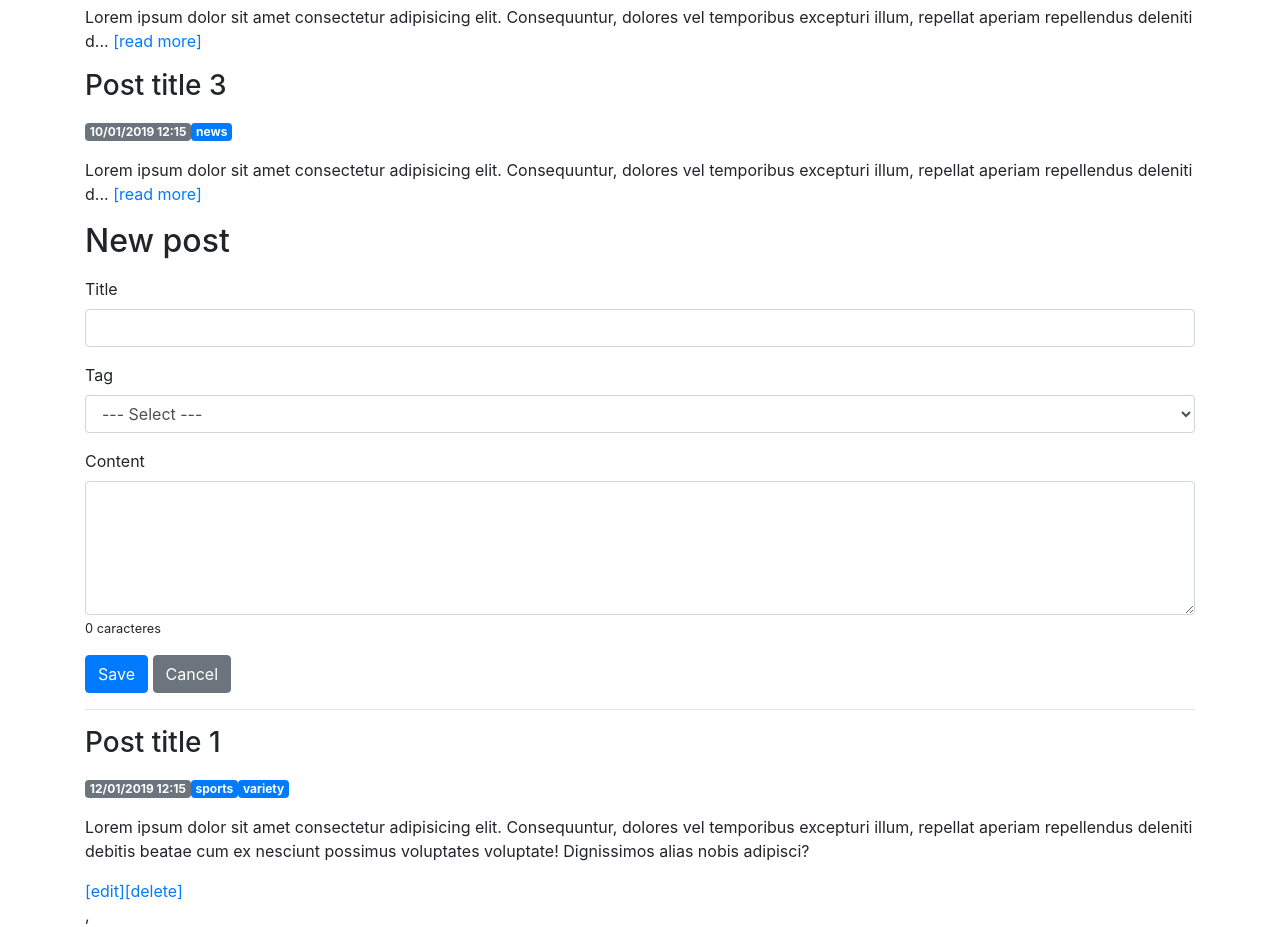
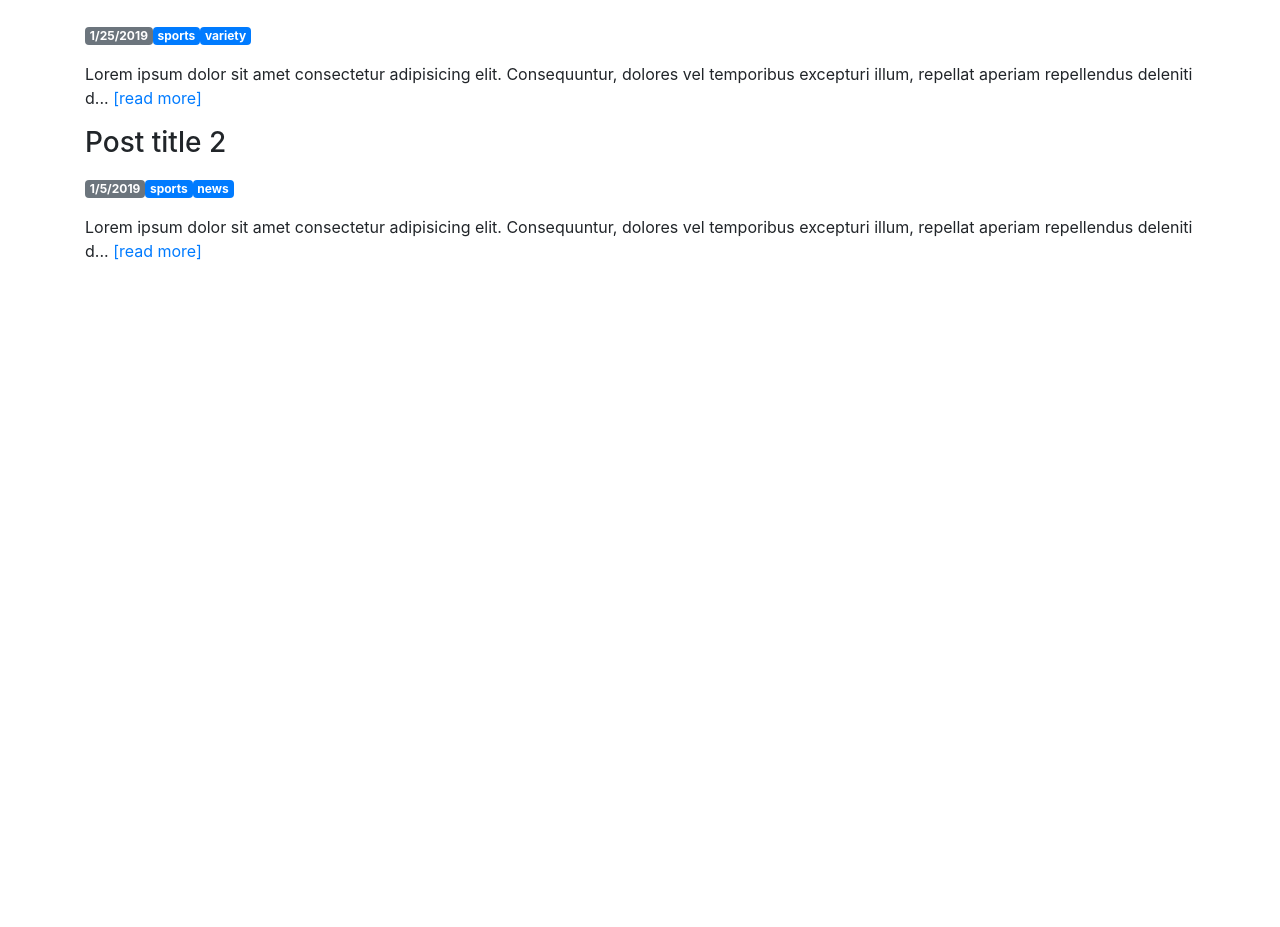
Before and after one commit to RafaelOlmedo/tinyBlog, a React (Create React App) app: page / in a window 1280 px wide. Shown: the part 343-1270 px from the top of the page. After the commit the page ends 800 px from the top, so only its background shows below. Built offline with nearby package versions, Linux system fonts and the light colour scheme.

Commit message:
Implementa rotas

```diff
--- a/package.json
+++ b/package.json
@@ -26,6 +26,7 @@
     "bootstrap": "^4.2.1",
     "jquery": "^3.3.1",
     "node-sass": "^4.11.0",
-    "popper.js": "^1.14.6"
+    "popper.js": "^1.14.6",
+    "react-router-dom": "^4.3.1"
   }
 }
--- a/src/blog/data/blogPosts.js
+++ b/src/blog/data/blogPosts.js
@@ -7,21 +7,21 @@ export const blogPosts = [
     {
         id: 1,
         title: 'Post title 1',
-        date: '12/01/2019 12:15',
+        date: '2019-01-25 12:15',
         tags: [ 'sports', 'variety' ],
         content: lorenText
     },
     {
         id: 2,
         title: 'Post title 2',
-        date: '09/01/2019 12:15',
+        date: '2019-01-05 12:15',
         tags: [ 'sports', 'news' ],
         content: lorenText
     },
     {
         id: 3,
         title: 'Post title 3',
-        date: '10/01/2019 12:15',
+        date: '2019-10-01 12:15',
         tags: [ 'news' ],
         content: lorenText
     }
--- a/src/blog/pages/BlogPost.jsx
+++ b/src/blog/pages/BlogPost.jsx
@@ -1,5 +1,6 @@
 import React from 'react'
 import BlogPostHeader from './BlogPostHeader';
+import {Link} from 'react-router-dom'
 
 const BlogPost = (props) => (
     <div>
@@ -7,7 +8,7 @@ const BlogPost = (props) => (
 
         <p>
             {props.post.content.substr(0, 150)}...{' '}
-            <a href={"/post/" + props.post.id}>[read more]</a>
+            <Link to={"/post/" + props.post.id}>[read more]</Link>
         </p>
     </div>
 )
--- a/src/blog/pages/BlogPostFull.jsx
+++ b/src/blog/pages/BlogPostFull.jsx
@@ -1,14 +1,19 @@
 import React from 'react'
 import BlogPostHeader from './BlogPostHeader';
+import {blogPosts} from '../data/blogPosts'
 
 const lorenText = 'Lorem ipsum dolor sit amet consectetur adipisicing elit. ' +
     'Consequuntur, dolores vel temporibus excepturi illum, repellat ' +
     'aperiam repellendus deleniti debitis beatae cum ex nesciunt ' +
     'possimus voluptates voluptate! Dignissimos alias nobis adipisci? ';
 
-const BlogPostFull = (props) => {
+const BlogPostFull = ({match}) => {
 
-    if (props.post === null) {
+    let id = parseInt(match.params.id);
+    const post = blogPosts.find(post => post.id === id);
+    console.log(id)
+
+    if (post === undefined) {
         return (
             <div className="text-danger">
                 <h3>404 - No content </h3>
@@ -19,13 +24,13 @@ const BlogPostFull = (props) => {
     return (
 
         <div>
-            <BlogPostHeader {...props.post} />
+            <BlogPostHeader {...post} />
 
-            <p>{props.post.content}</p>
+            <p>{post.content}</p>
 
 
-            <a href={"/post/edit/" + props.post.id}>[edit]</a>
-            <a href={"/delete/" + props.post.id}>[delete]</a>
+            <a href={"/post/edit/" + post.id}>[edit]</a>
+            <a href={"/delete/" + post.id}>[delete]</a>
 
         </div>
     )
--- a/src/blog/pages/BlogPostHeader.jsx
+++ b/src/blog/pages/BlogPostHeader.jsx
@@ -6,7 +6,9 @@ const BlogPostHeader = (props) => (
         <h3><p>{props.title}</p></h3>
 
         <p>
-            <span className="badge badge-secondary">{props.date}</span>
+            <span className="badge badge-secondary">
+                {new Date(props.date).toLocaleDateString('pr-BR')}
+            </span>
 
             {props.tags === undefined ? null : props.tags.map(tag => (
                 <span key={tag}>
--- a/src/blog/pages/indexPage.jsx
+++ b/src/blog/pages/indexPage.jsx
@@ -8,7 +8,12 @@ import { blogPosts } from '../data/blogPosts';
 const BlogIndex = (props) => (
     <div>
 
-        {blogPosts.map(
+        {blogPosts
+            .sort((a, b) => (
+                Date.parse(a.date) > Date.parse(b.date) ? -1 :
+                    Date.parse(a.date) < Date.parse(b.date) ? 1 : 0
+            ))
+            .map(
                 post => (
                     <BlogPost
                         key={post.id}
@@ -16,11 +21,11 @@ const BlogIndex = (props) => (
                 )
             )}
 
-        <BlogForm />
+        {/* <BlogForm />
 
         <hr />
 
-        <BlogPostFull post={blogPosts.length === 0 ? null : blogPosts[0]} />
+        <BlogPostFull post={blogPosts.length === 0 ? null : blogPosts[0]} /> */}
 
 
     </div>
--- a/src/main/App.jsx
+++ b/src/main/App.jsx
@@ -1,5 +1,8 @@
 import React, { Component } from 'react'
 import BlogIndex from '../blog/pages/indexPage'
+import { BrowserRouter, Switch, Route, Link } from "react-router-dom"
+import BlogForm from '../blog/pages/BlogForm';
+import BlogPostFull from '../blog/pages/BlogPostFull';
 
 // class App extends Component {
 //    constructor(props) {
@@ -19,12 +22,27 @@ import BlogIndex from '../blog/pages/indexPage'
 // }
 
 const App = (props) => (
-    <div className="container">
-        <h1>{props.title}</h1>
-        <h2 className="small">{props.subtitle}</h2>
-        <hr/>
-        <BlogIndex />,
-    </div>
+    <BrowserRouter>
+        <div className="container">
+            <h1>{props.title}</h1>
+            <h2 className="small">{props.subtitle}</h2>
+            <hr />
+
+            <Link to="/">[Home]</Link>
+            <Link to="/post/add">[Add Post]</Link>
+
+            <hr />
+
+            <Switch>
+                <Route exact path='/' component={BlogIndex} />
+                <Route exact path='/post/add' component={BlogForm} />
+                <Route path="/post/:id" component={BlogPostFull}/>
+                <Route component={() => (<div>404 - Not Found</div>)}/>
+            </Switch>
+
+        </div>
+    </BrowserRouter>
+
 )
 
 export default App
```
Also changed, not shown: 1 other file (tests, documents, lock files or other folders). Lines whose indentation alone changed are shown as unchanged.
